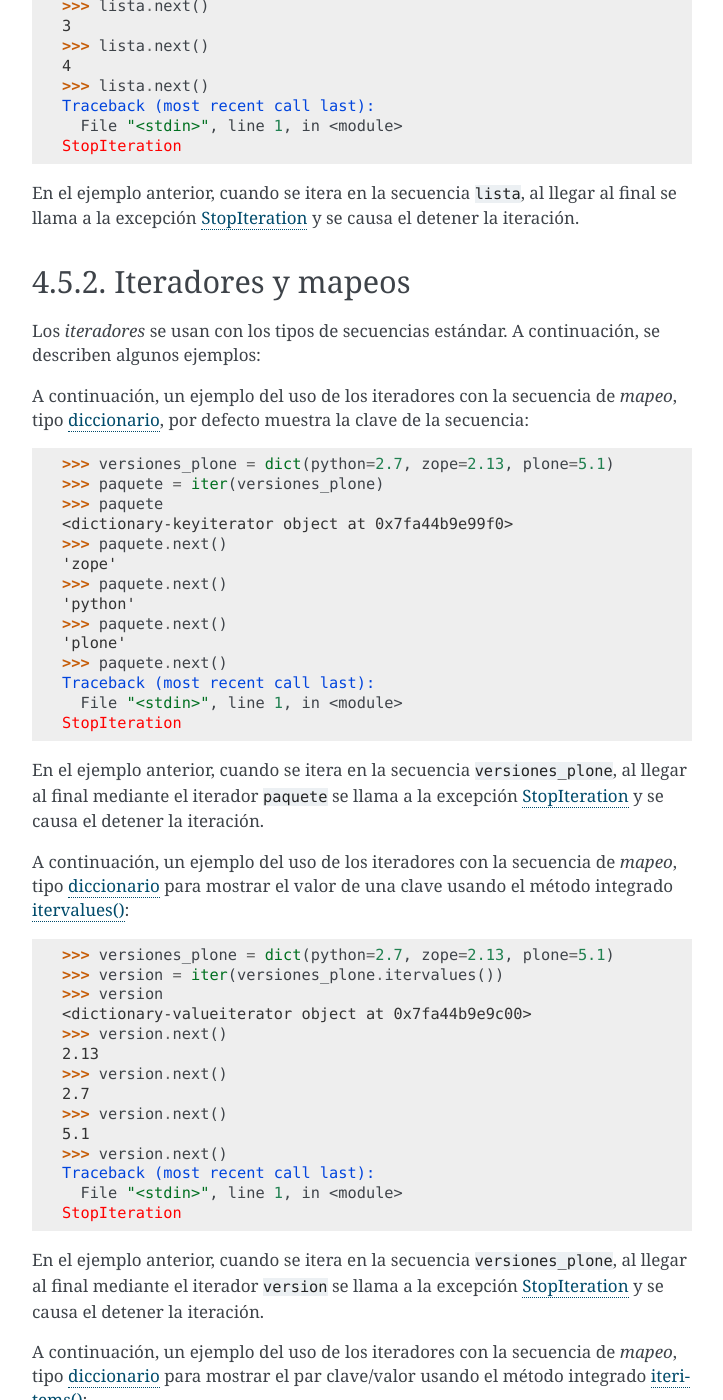
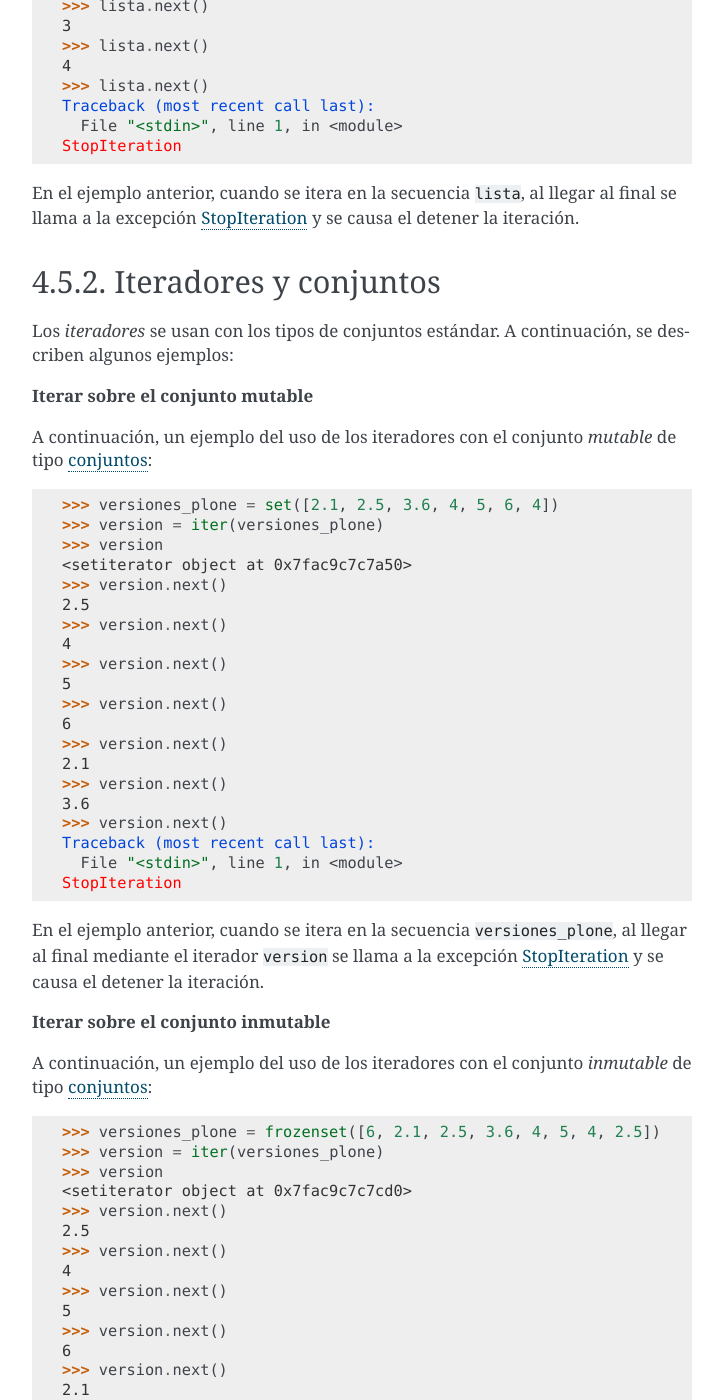
Before and after one commit to macagua/entrenamiento.python_basico, a Sphinx documentation site: the page built from source/leccion4/iteradores.rst, in a window 1280 px wide and 1400 px high, scrolled down 5350 px. Shown: the whole window, without its empty margins (388-1111 px from the left). Built offline with Sphinx 7.4.7, drawn with Linux system fonts in a browser that asks for light colours; some of the changed text lies outside the part shown.

Commit message:
Agregar mejoras a los tipos conjuntos

```diff
--- a/source/leccion4/iteradores.rst
+++ b/source/leccion4/iteradores.rst
@@ -296,6 +296,79 @@
 y se causa el detener la iteración.
 
 
+Iteradores y conjuntos
+......................
+
+Los *iteradores* se usan con los tipos de conjuntos estándar. A continuación,
+se describen algunos ejemplos:
+
+**Iterar sobre el conjunto mutable**
+
+A continuación, un ejemplo del uso de los iteradores con el conjunto *mutable* de
+tipo :ref:`conjuntos <python_set>`:
+
+::
+
+    >>> versiones_plone = set([2.1, 2.5, 3.6, 4, 5, 6, 4])
+    >>> version = iter(versiones_plone)
+    >>> version
+    <setiterator object at 0x7fac9c7c7a50>
+    >>> version.next()
+    2.5
+    >>> version.next()
+    4
+    >>> version.next()
+    5
+    >>> version.next()
+    6
+    >>> version.next()
+    2.1
+    >>> version.next()
+    3.6
+    >>> version.next()
+    Traceback (most recent call last):
+      File "<stdin>", line 1, in <module>
+    StopIteration
+
+En el ejemplo anterior, cuando se itera en la secuencia ``versiones_plone``, al
+llegar al final mediante el iterador ``version`` se llama a la excepción
+:ref:`StopIteration <python_exception_stopiteration>` y se causa el detener la
+iteración.
+
+**Iterar sobre el conjunto inmutable**
+
+A continuación, un ejemplo del uso de los iteradores con el conjunto *inmutable* de
+tipo :ref:`conjuntos <python_set>`:
+
+::
+
+    >>> versiones_plone = frozenset([6, 2.1, 2.5, 3.6, 4, 5, 4, 2.5])
+    >>> version = iter(versiones_plone)
+    >>> version
+    <setiterator object at 0x7fac9c7c7cd0>
+    >>> version.next()
+    2.5
+    >>> version.next()
+    4
+    >>> version.next()
+    5
+    >>> version.next()
+    6
+    >>> version.next()
+    2.1
+    >>> version.next()
+    3.6
+    >>> version.next()
+    Traceback (most recent call last):
+      File "<stdin>", line 1, in <module>
+    StopIteration
+
+En el ejemplo anterior, cuando se itera en la secuencia ``versiones_plone``, al
+llegar al final mediante el iterador ``version`` se llama a la excepción
+:ref:`StopIteration <python_exception_stopiteration>` y se causa el detener la
+iteración.
+
+
 Iteradores y mapeos
 ...................
 
```
Also changed, not shown: source/leccion3/tipo_conjuntos.rst (+3 -11 lines), source/leccion5/funciones_integradas.rst (+24 -16 lines).
